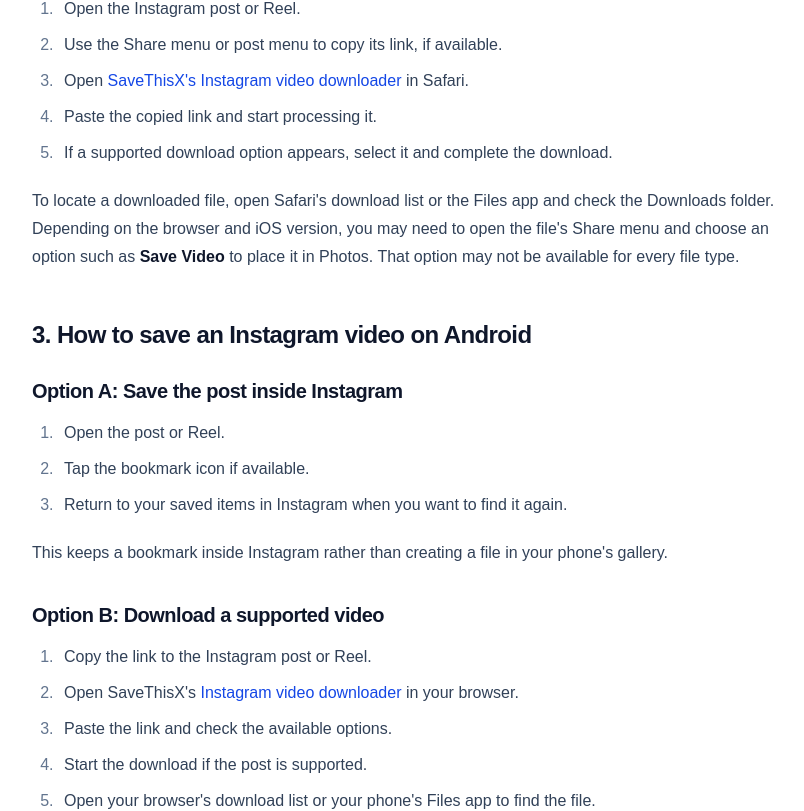
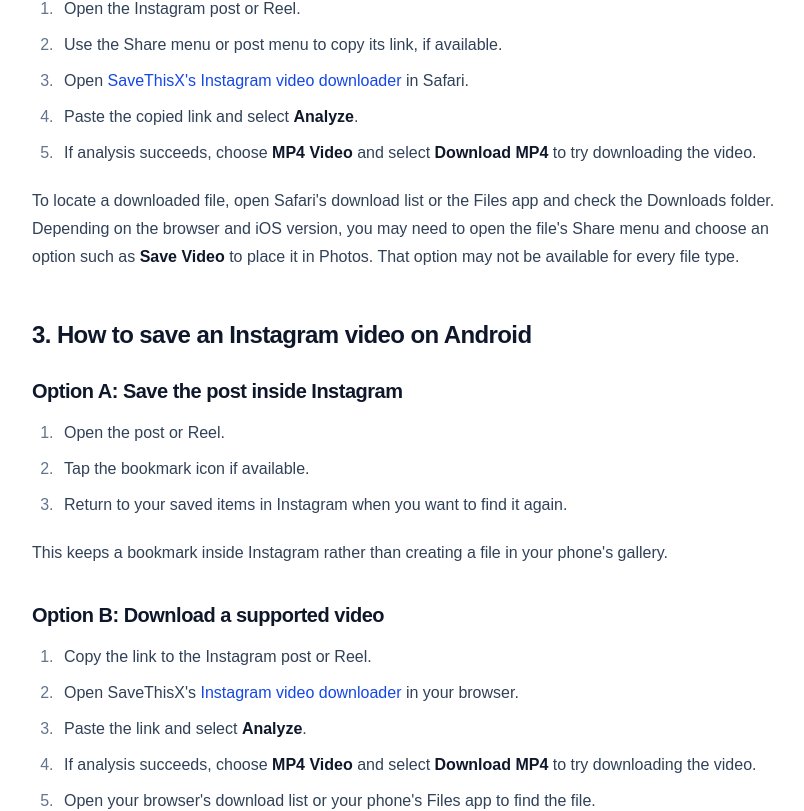
Before and after one commit to agentdesk3/savethix.blog, a Next.js app: page /blog/how-to-save-instagram-videos-to-gallery in a window 1280 px wide. Shown: the part 1214-2025 px from the top of the page, without its empty margins (224-1028 px from the left). Built offline with nearby package versions, Linux system fonts and the light colour scheme.

Commit message:
fix(blog): clarify downloader steps in how-to guides

```diff
--- a/src/content/blog/how-to-download-instagram-reels.mdx
+++ b/src/content/blog/how-to-download-instagram-reels.mdx
@@ -20,8 +20,8 @@
 2. Tap **Share** and choose **Copy link**, if available.
 3. Visit the [SaveThisX Instagram Reels downloader](https://savethisx.net/instagram-reels-download/).
 4. Paste the Reel link into the input field.
-5. Start processing and review the download options shown.
-6. If a download is available, save the file and check that it plays correctly.
+5. Select **Analyze** and wait for the result.
+6. If analysis succeeds, choose **MP4 Video** and select **Download MP4**. If the download completes, check that the file plays correctly.
 
 Results depend on whether the Reel is publicly accessible and supported by the service. Private posts, removed content, access restrictions, or changes to Instagram may prevent a link from working. Do not assume every Reel can be downloaded.
 
--- a/src/content/blog/how-to-download-instagram-videos-pc.mdx
+++ b/src/content/blog/how-to-download-instagram-videos-pc.mdx
@@ -16,9 +16,9 @@
 Open the [SaveThisX Instagram video downloader](https://savethisx.net/instagram-video-downloader/) in your browser.
 
 1. Paste the copied link into the input field.
-2. Start analyzing the link.
-3. Wait for the available download options.
-4. Choose an offered format or quality, if available, and start the download.
+2. Select **Analyze**.
+3. If analysis succeeds, choose **MP4 Video** and a quality setting.
+4. Select **Download MP4** to try downloading the video.
 
 Not every post or format is supported. A successful result depends on the video's availability and the media the service can access.
 
--- a/src/content/blog/how-to-download-tiktok-videos-without-watermark.mdx
+++ b/src/content/blog/how-to-download-tiktok-videos-without-watermark.mdx
@@ -24,7 +24,7 @@
 2. Tap **Share**, then choose **Copy link**.
 3. Visit the [SaveThisX TikTok video downloader](https://savethisx.net/tiktok-video-downloader/).
 4. Paste the copied link into the input field.
-5. Start processing and follow the available download options.
+5. Select **Analyze**. If analysis succeeds, choose **MP4 Video**, then select **Download MP4** to try downloading the video.
 6. Check the resulting file to confirm that it plays correctly and meets your needs.
 
 The available output depends on whether SaveThisX can access and process that particular post. A link may fail if the video is private, restricted, deleted, or otherwise inaccessible. Do not assume every download will be available without a watermark.
--- a/src/content/blog/how-to-save-instagram-videos-to-gallery.mdx
+++ b/src/content/blog/how-to-save-instagram-videos-to-gallery.mdx
@@ -23,8 +23,8 @@
 1. Open the Instagram post or Reel.
 2. Use the Share menu or post menu to copy its link, if available.
 3. Open [SaveThisX's Instagram video downloader](https://savethisx.net/instagram-video-downloader/) in Safari.
-4. Paste the copied link and start processing it.
-5. If a supported download option appears, select it and complete the download.
+4. Paste the copied link and select **Analyze**.
+5. If analysis succeeds, choose **MP4 Video** and select **Download MP4** to try downloading the video.
 
 To locate a downloaded file, open Safari's download list or the Files app and check the Downloads folder. Depending on the browser and iOS version, you may need to open the file's Share menu and choose an option such as **Save Video** to place it in Photos. That option may not be available for every file type.
 
@@ -42,8 +42,8 @@
 
 1. Copy the link to the Instagram post or Reel.
 2. Open SaveThisX's [Instagram video downloader](https://savethisx.net/instagram-video-downloader/) in your browser.
-3. Paste the link and check the available options.
-4. Start the download if the post is supported.
+3. Paste the link and select **Analyze**.
+4. If analysis succeeds, choose **MP4 Video** and select **Download MP4** to try downloading the video.
 5. Open your browser's download list or your phone's Files app to find the file.
 
 Depending on your device and browser, the file may appear in Downloads or another configured folder. If it does not show in your gallery automatically, check your file manager and the file format.
```
